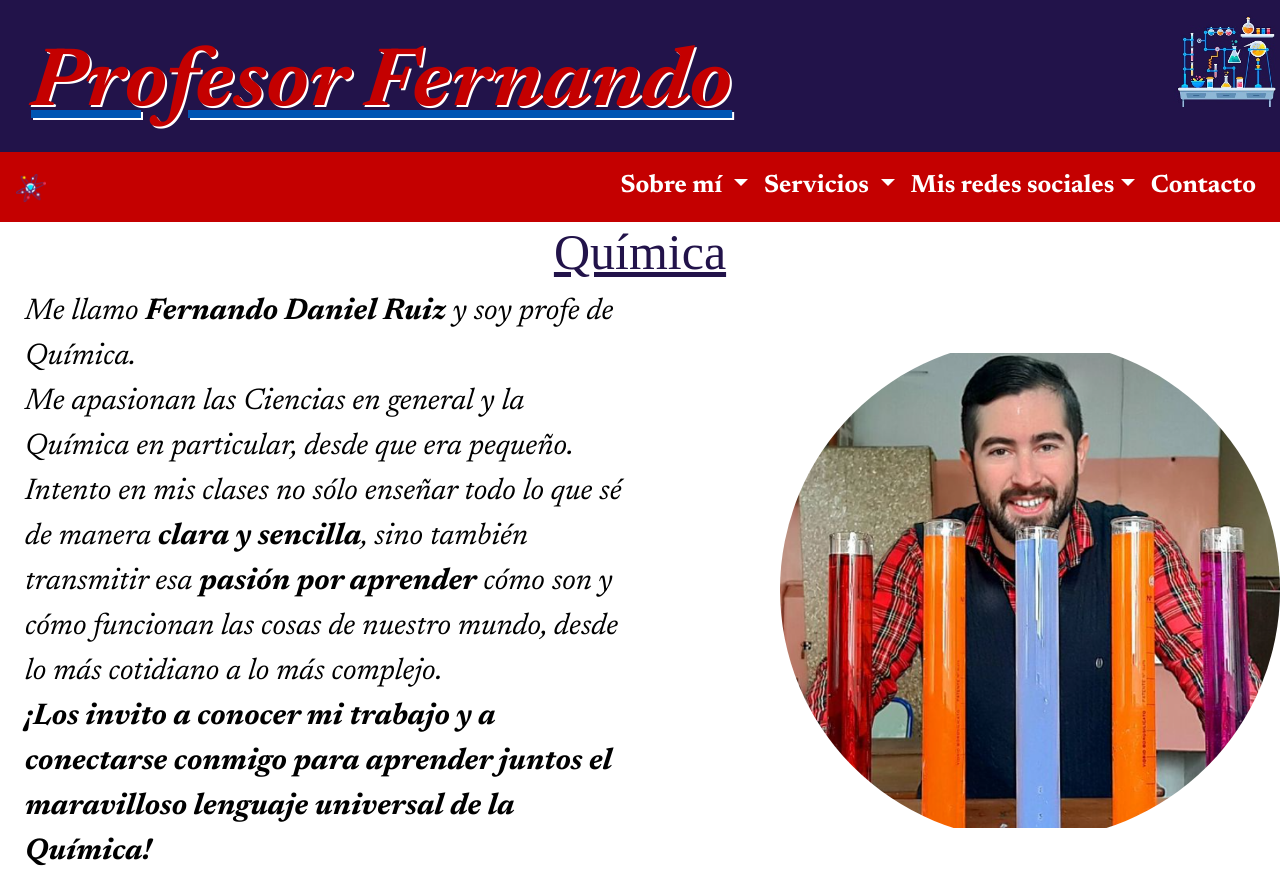
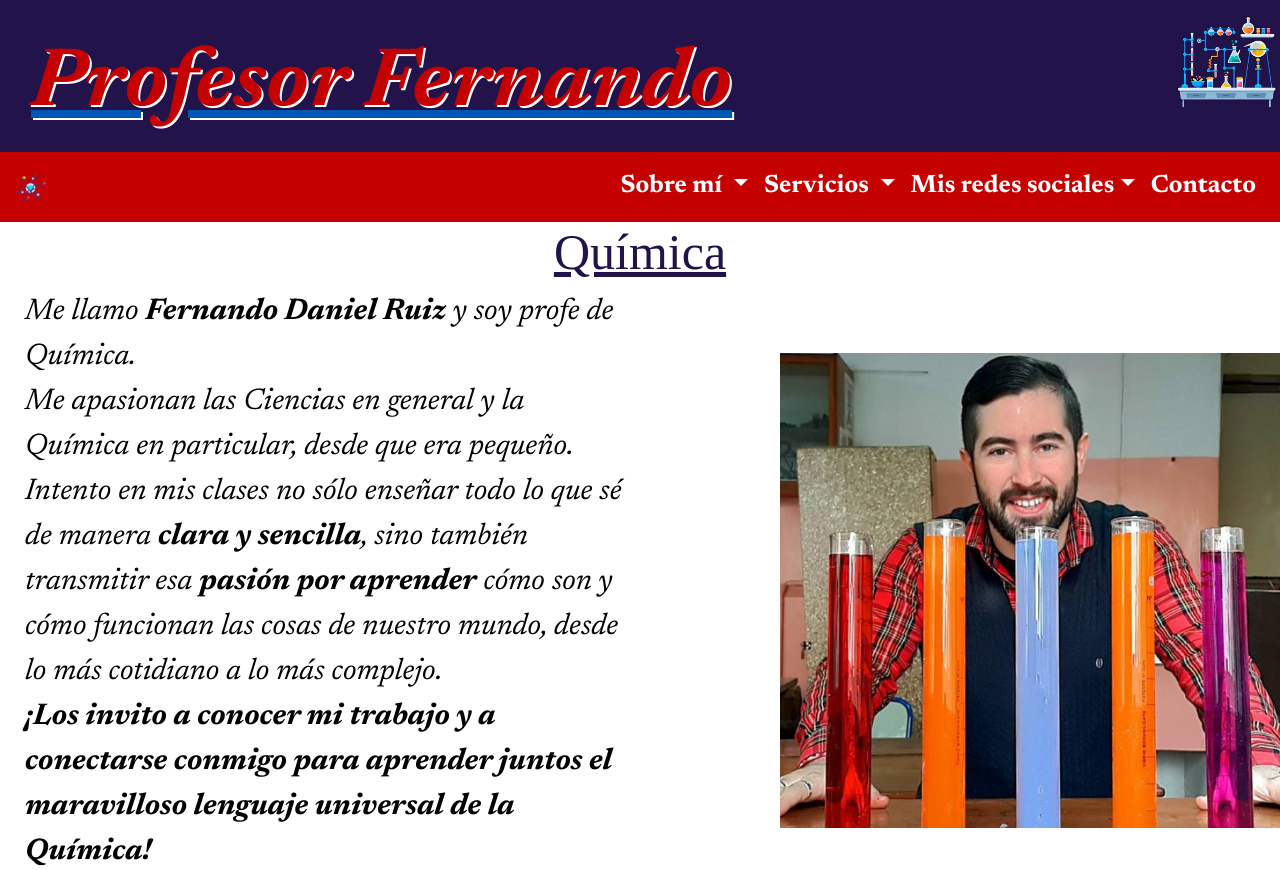
Before and after one commit to fdruiz/ProfesorFernando, a website: page index.html in a window 1280 px wide. Shown: the top 870 px of the page. Drawn offline with nearby package versions, Linux system fonts and the light colour scheme; a web font is replaced by a local one.

Commit message:
Cambié la forma de la foto

```diff
--- a/scss/_bio.scss
+++ b/scss/_bio.scss
@@ -33,7 +33,6 @@
 	background-position: center;
 	min-height: 500px;
 	min-width: 500px;
-	border-radius: 50rem !important;
     @media only screen and (max-width: 480px) {
         min-width: 300px;
 		min-height: 300px;
```
Also changed, not shown: css/nerv.css, 1 other file.
